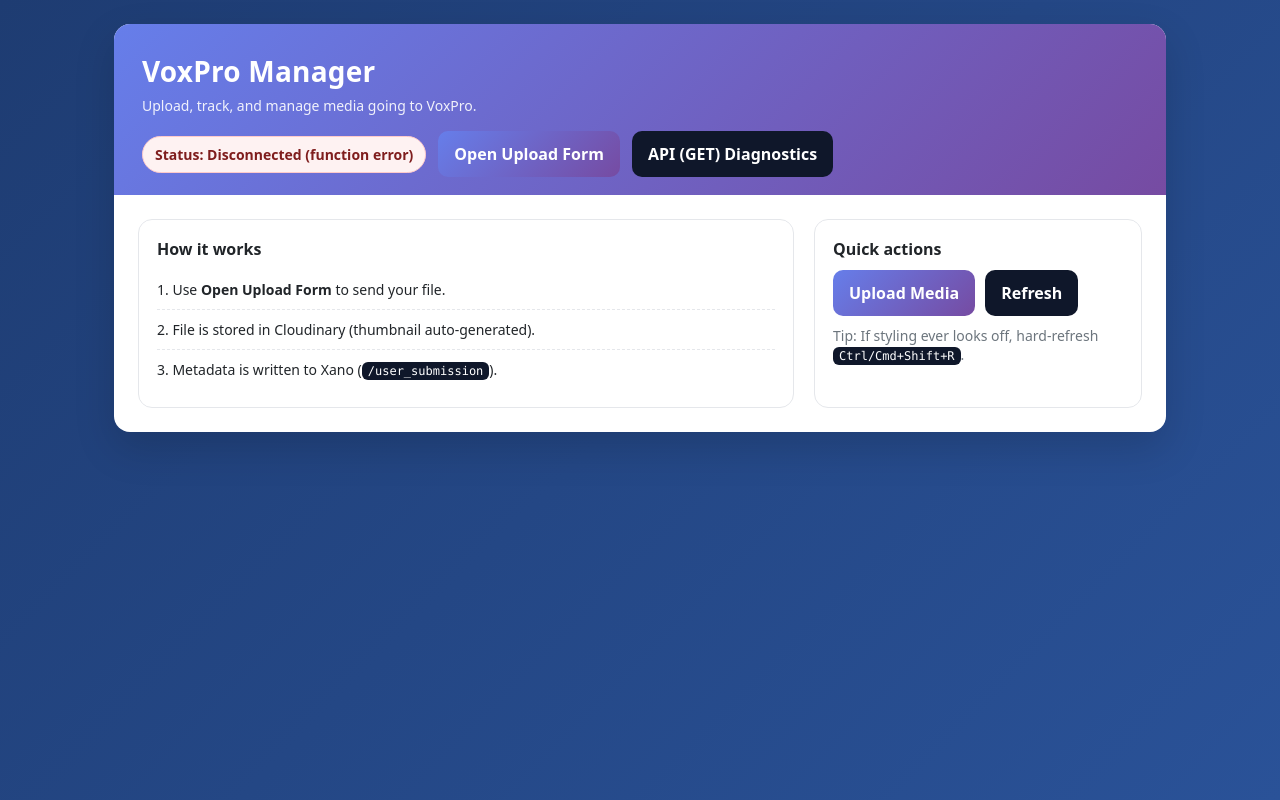
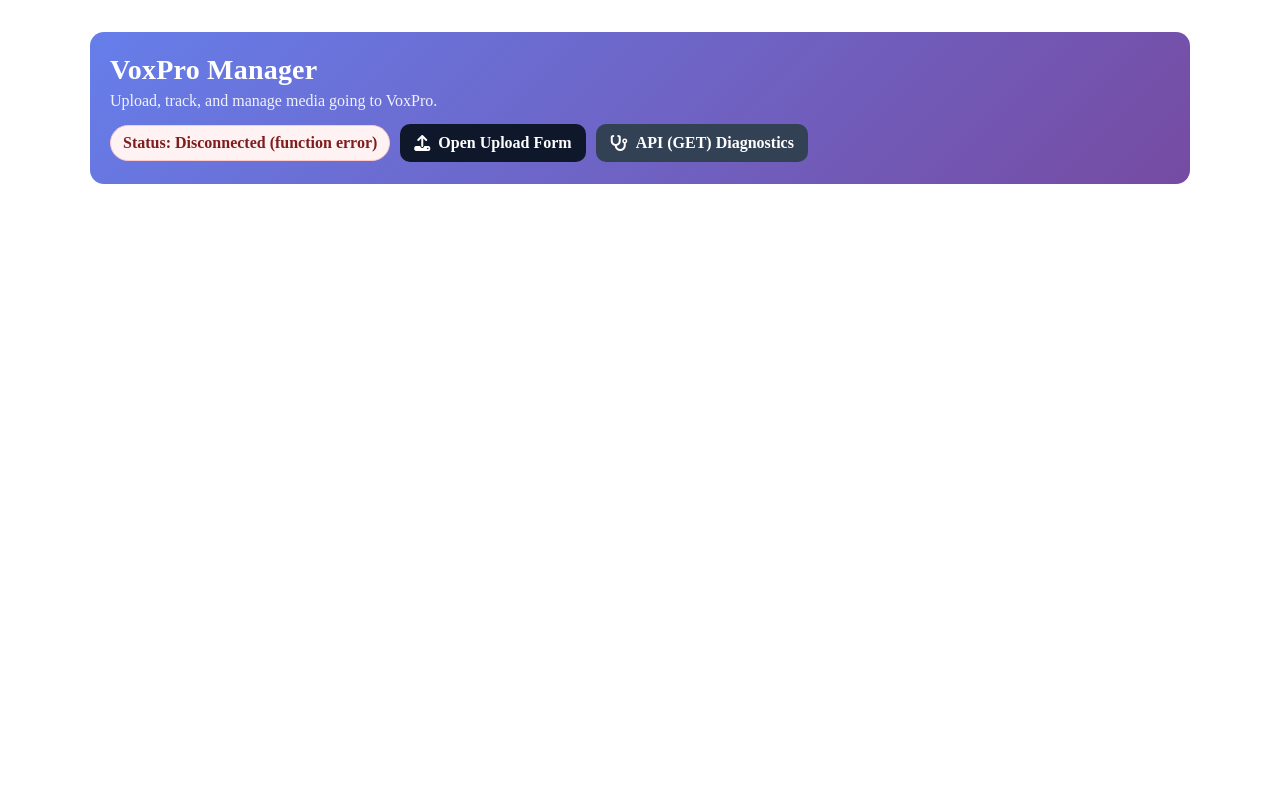
Before and after one commit to dmccolly/voxpro-backend, a Python web app: template templates/voxpro-manager.html in a window 1280 px wide. Run offline with Jinja, Linux system fonts and the light colour scheme; the template is opened without the code that fills it, so the values that code supplies are empty; some libraries are stand-ins or nearby versions.

Commit message:
Update voxpro-manager.html

```diff
--- a/templates/voxpro-manager.html
+++ b/templates/voxpro-manager.html
@@ -4,134 +4,76 @@
   <meta charset="utf-8" />
   <meta name="viewport" content="width=device-width,initial-scale=1" />
   <title>VoxPro Manager</title>
+  <base href="/" />
 
-<!-- Inline styles so the page looks correct even if external assets aren’t loaded -->
+  <!-- Your site styles (absolute paths so /voxpro-manager resolves correctly) -->
+  <link rel="stylesheet" href="/content.css" />
+  <link rel="stylesheet" href="/fabric-icons.css" />
+
+  <!-- Optional: Font Awesome (matches what your old page loaded) -->
+  <link rel="stylesheet"
+        href="https://cdnjs.cloudflare.com/ajax/libs/font-awesome/6.5.2/css/all.min.css"
+        referrerpolicy="no-referrer" />
+
   <style>
-  :root{
-    --bg1:#1e3c72; --bg2:#2a5298;
-    --card:#ffffff; --text:#212529; --muted:#6c757d;
-    --pri1:#667eea; --pri2:#764ba2; --ok:#16a34a; --bad:#e11d48;
-    --chip:#f1f5f9; --chipbd:#e2e8f0;
-  }
-  *{box-sizing:border-box}
-  html,body{height:100%}
-  body{
-    margin:0;
-    font-family:system-ui,-apple-system,Segoe UI,Roboto,Inter,Ubuntu,Arial,sans-serif;
-    background:linear-gradient(135deg,var(--bg1),var(--bg2));
-    color:var(--text);
-  }
-  .shell{max-width:1100px;margin:0 auto;padding:24px}
-  .card{
-    background:var(--card);
-    border-radius:16px;
-    box-shadow:0 16px 40px rgba(0,0,0,.15);
-    overflow:hidden;
-  }
-  .header{
-    padding:28px 28px 18px;
-    background:linear-gradient(135deg,var(--pri1),var(--pri2));
-    color:#fff;
-  }
-  .title{margin:0;font-size:28px;font-weight:700;letter-spacing:.2px}
-  .subtitle{margin:6px 0 0;font-size:14px;opacity:.9}
-  .bar{display:flex;flex-wrap:wrap;gap:12px;align-items:center;margin-top:16px}
-  .chip{
-    display:inline-flex;align-items:center;gap:8px;
-    padding:8px 12px;border-radius:999px;background:var(--chip);border:1px solid var(--chipbd);
-    color:#0f172a;font-weight:600;font-size:14px;
-  }
-  .chip.ok{background:#ecfdf5;border-color:#bbf7d0;color:#065f46}
-  .chip.bad{background:#fef2f2;border-color:#fecaca;color:#7f1d1d}
-  .content{padding:24px}
-  .grid{display:grid;grid-template-columns:1fr;gap:20px}
-  @media(min-width:900px){.grid{grid-template-columns:2fr 1fr}}
-  .panel{border:1px solid #e5e7eb;border-radius:14px;padding:18px}
-  .panel h3{margin:0 0 10px;font-size:16px}
-  .muted{color:var(--muted);font-size:14px}
-  .btn{
-    display:inline-flex;align-items:center;justify-content:center;
-    gap:8px;padding:12px 16px;border:0;border-radius:10px;
-    background:linear-gradient(135deg,var(--pri1),var(--pri2));color:#fff;
-    font-weight:700;cursor:pointer;text-decoration:none;transition:.2s transform,.2s box-shadow;
-  }
-  .btn:hover{transform:translateY(-1px);box-shadow:0 10px 20px rgba(118,75,162,.35)}
-  .btn.secondary{background:#0f172a}
-  .list{margin:8px 0 0;padding:0;list-style:none}
-  .item{padding:10px 0;border-bottom:1px dashed #e5e7eb;font-size:14px}
-  .item:last-child{border-bottom:0}
-  .kbd{
-    font-family:ui-monospace,SFMono-Regular,Menlo,Monaco,Consolas,monospace;
-    background:#0f172a;color:#fff;padding:2px 6px;border-radius:6px;font-size:12px
-  }
+    /* Small, minimal styles just for the status chip so we don't depend on theme classes */
+    .vp-shell{max-width:1100px;margin:0 auto;padding:24px}
+    .vp-hero{background:linear-gradient(135deg,#667eea,#764ba2);color:#fff;border-radius:14px;padding:22px 20px;margin-bottom:18px}
+    .vp-hero h1{margin:0;font-size:28px;font-weight:800;letter-spacing:.2px}
+    .vp-hero p{margin:6px 0 0;opacity:.9}
+    .vp-bar{display:flex;flex-wrap:wrap;gap:10px;align-items:center;margin-top:14px}
+    .vp-chip{display:inline-flex;align-items:center;gap:8px;padding:8px 12px;border-radius:999px;background:#ecfdf5;border:1px solid #bbf7d0;color:#065f46;font-weight:700}
+    .vp-chip.bad{background:#fef2f2;border-color:#fecaca;color:#7f1d1d}
+    .vp-btn{display:inline-flex;align-items:center;gap:8px;padding:10px 14px;border-radius:10px;background:#0f172a;color:#fff;text-decoration:none;font-weight:700}
   </style>
 </head>
 <body>
-  <div class="shell">
-    <div class="card">
-      <div class="header">
-        <h1 class="title">VoxPro Manager</h1>
-        <p class="subtitle">Upload, track, and manage media going to VoxPro.</p>
-        <div class="bar">
-          <span id="statusChip" class="chip">Status: Checking…</span>
-          <a class="btn" href="/file-manager">Open Upload Form</a>
-          <a class="btn secondary" href="/file-manager-upload" target="_blank" rel="noopener">API (GET) Diagnostics</a>
+  <div class="vp-shell">
+    <section class="vp-hero">
+      <h1>VoxPro Manager</h1>
+      <p>Upload, track, and manage media going to VoxPro.</p>
+      <div class="vp-bar">
+        <span id="vpStatus" class="vp-chip">Status: Checking…</span>
+        <a class="vp-btn" href="/file-manager"><i class="fa-solid fa-upload"></i> Open Upload Form</a>
+        <a class="vp-btn" style="background:#334155" href="/.netlify/functions/file-manager-upload" target="_blank" rel="noopener">
+          <i class="fa-solid fa-stethoscope"></i> API (GET) Diagnostics
+        </a>
       </div>
+    </section>
+
+    <!-- Your page content area (your theme CSS takes over from /content.css etc.) -->
+    <main>
+      <!-- If you have a script that renders the manager UI, it can target this container -->
+      <div id="voxpro-app"></div>
+    </main>
   </div>
 
-      <div class="content">
-        <div class="grid">
-          <div class="panel">
-            <h3>How it works</h3>
-            <ul class="list">
-              <li class="item">1. Use <strong>Open Upload Form</strong> to send your file.</li>
-              <li class="item">2. File is stored in Cloudinary (thumbnail auto-generated).</li>
-              <li class="item">3. Metadata is written to Xano (<span class="kbd">/user_submission</span>).</li>
-            </ul>
-          </div>
-
-          <div class="panel">
-            <h3>Quick actions</h3>
-            <div style="display:flex;gap:10px;flex-wrap:wrap;margin-top:8px">
-              <a class="btn" href="/file-manager">Upload Media</a>
-              <a class="btn secondary" href="/voxpro-manager">Refresh</a>
-            </div>
-            <p class="muted" style="margin-top:10px">
-              Tip: If styling ever looks off, hard-refresh <span class="kbd">Ctrl/Cmd+Shift+R</span>.
-            </p>
-          </div>
-        </div>
-      </div>
-    </div>
-  </div>
+  <!-- If you have a site script that builds the manager UI, keep it here -->
+  <script src="/voxpro-manager.js" defer></script>
 
   <script>
+  // Keep the connection badge (quiet, no UI changes beyond the chip text/color)
   (async function(){
-  const chip = document.getElementById('statusChip');
-  const set = (cls, text) => { chip.className = 'chip ' + cls; chip.textContent = text; };
+    const chip = document.getElementById('vpStatus');
+    const ok = (t)=>{ chip.classList.remove('bad'); chip.textContent = t; };
+    const bad = (t)=>{ chip.classList.add('bad'); chip.textContent = t; };
 
     try {
-    const r = await fetch('/.netlify/functions/file-manager-upload', { method: 'GET' });
-    const data = await r.json().catch(() => ({}));
-
+      const r = await fetch('/.netlify/functions/file-manager-upload', { method:'GET' });
+      const data = await r.json().catch(()=> ({}));
       if (r.ok && data && data.ok && data.env) {
-      const missing = [];
+        const missing=[];
         if (!data.env.CLOUDINARY_CLOUD_NAME) missing.push('CLOUDINARY_CLOUD_NAME');
         if (!data.env.CLOUDINARY_API_KEY) missing.push('CLOUDINARY_API_KEY');
         if (!data.env.CLOUDINARY_API_SECRET) missing.push('CLOUDINARY_API_SECRET');
         if (!data.env.XANO_API_KEY) missing.push('XANO_API_KEY');
         if (!data.env.XANO_API_BASE_present) missing.push('XANO_API_BASE');
-      if (missing.length === 0) {
-        set('ok', 'Status: Connected');
+        missing.length ? bad('Status: Disconnected ('+missing.join(', ')+')')
+                       : ok('Status: Connected');
       } else {
-        set('bad', 'Status: Disconnected (missing ' + missing.join(', ') + ')');
+        bad('Status: Disconnected (function error)');
       }
-    } else {
-      set('bad', 'Status: Disconnected (function error)');
-    }
-  } catch (e) {
-    set('bad', 'Status: Disconnected (network)');
-  }
+    } catch(e){ bad('Status: Disconnected (network)'); }
   })();
   </script>
 </body>
```
Lines whose indentation alone changed are shown as unchanged.
